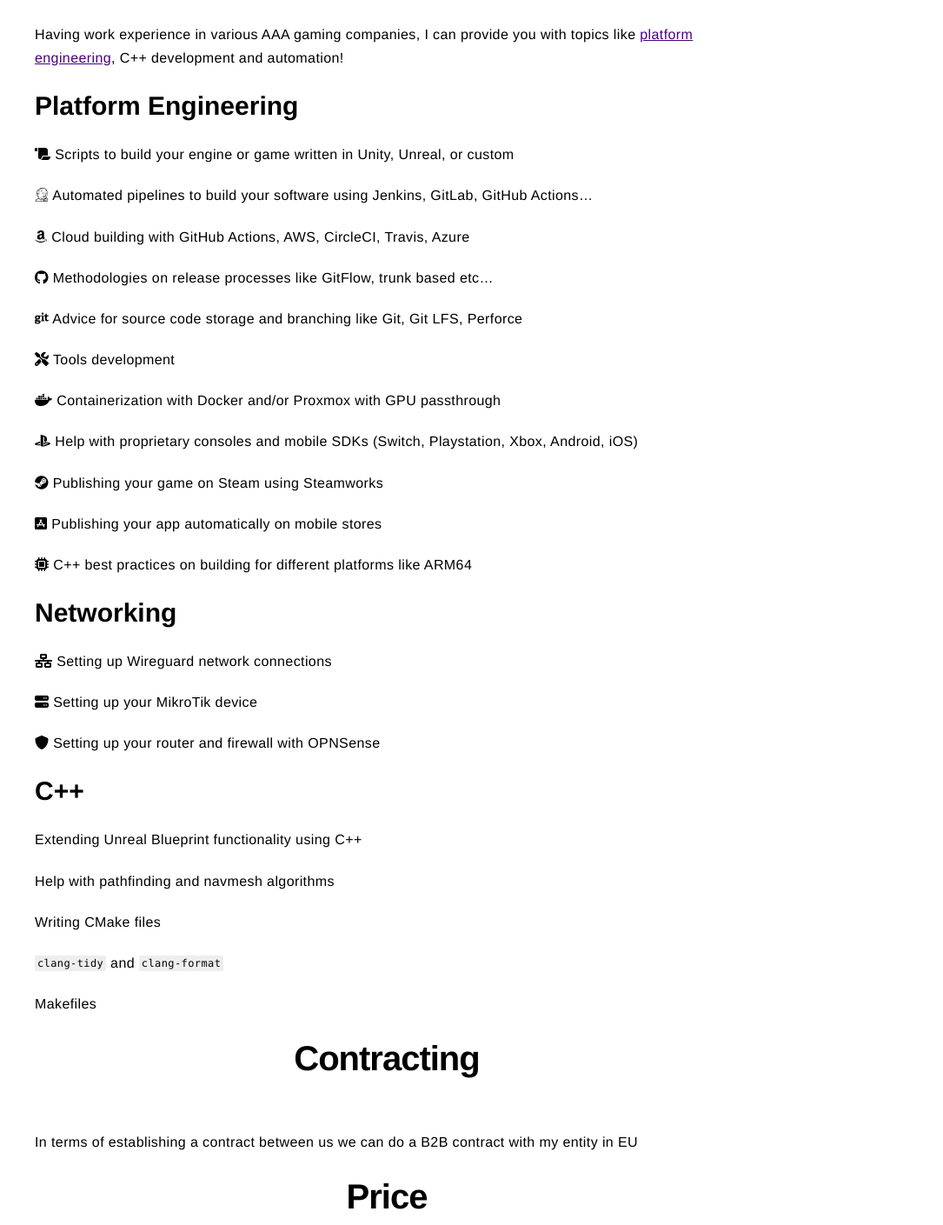
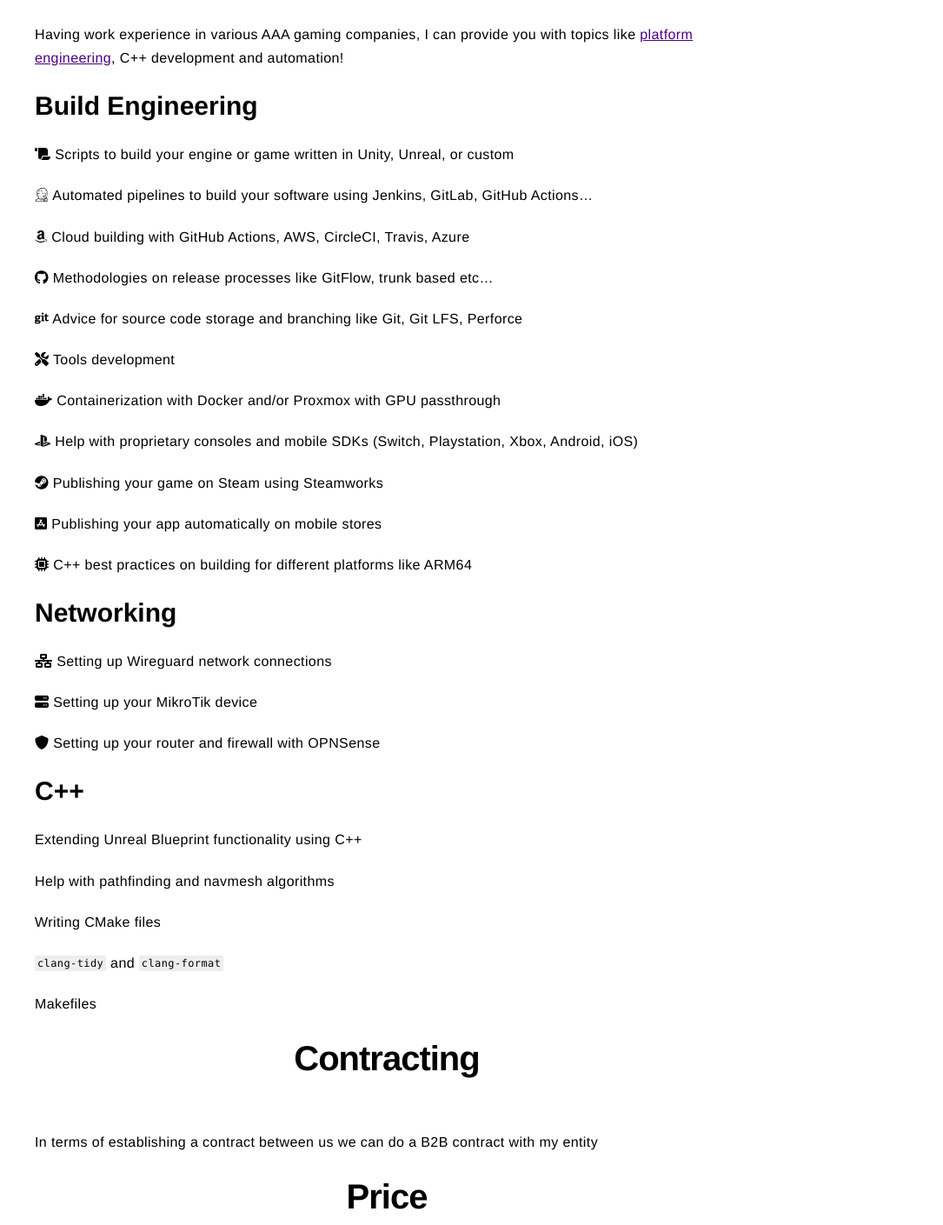
Before and after one commit to yatima1460/yatima1460.github.io, a Jekyll site: the page built from services.md, in a window 1280 px wide. Shown: the part 204-1613 px from the top of the page at 87% size, without its empty margins (195-1280 px from the left). Built offline with Jekyll 4.4.1, drawn with Linux system fonts in a browser that asks for light colours; nearby versions of some CDN libraries; our own code applies the rules of GitHub Pages for plain Markdown files.

Commit message:
Update services.md

```diff
--- a/services.md
+++ b/services.md
@@ -2,7 +2,7 @@
 
 Having work experience in various AAA gaming companies, I can provide you with topics like [platform engineering](https://en.wikipedia.org/wiki/Platform_engineering), C++ development and automation!
 
-## Platform Engineering
+## Build Engineering
 
 <i class="fa fa-scroll" aria-hidden="true"></i> Scripts to build your engine or game written in Unity, Unreal, or custom
 
@@ -49,7 +49,7 @@
 
 # Contracting
 
-In terms of establishing a contract between us we can do a B2B contract with my entity in EU
+In terms of establishing a contract between us we can do a B2B contract with my entity
 
 # Price
 
```
